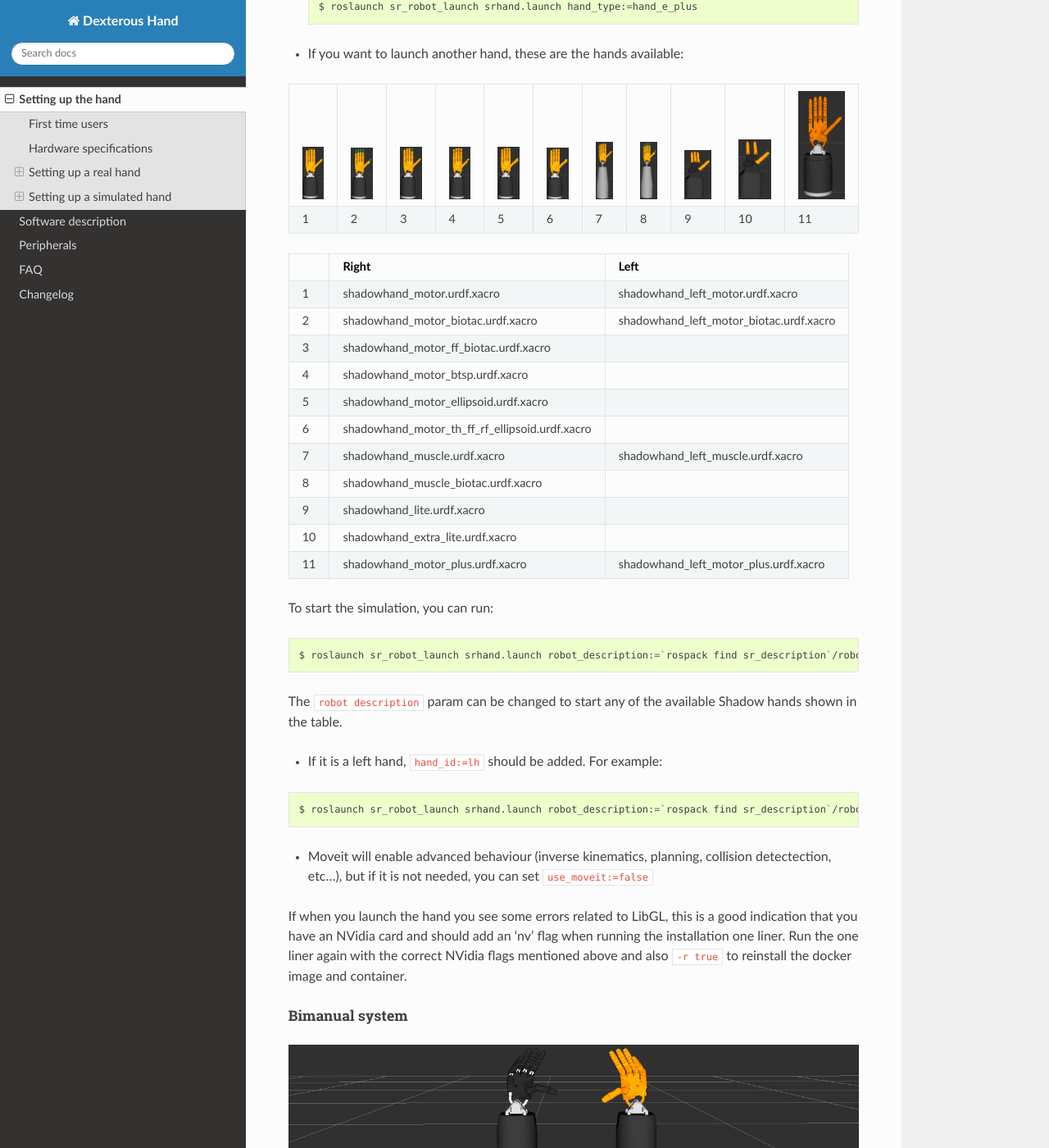
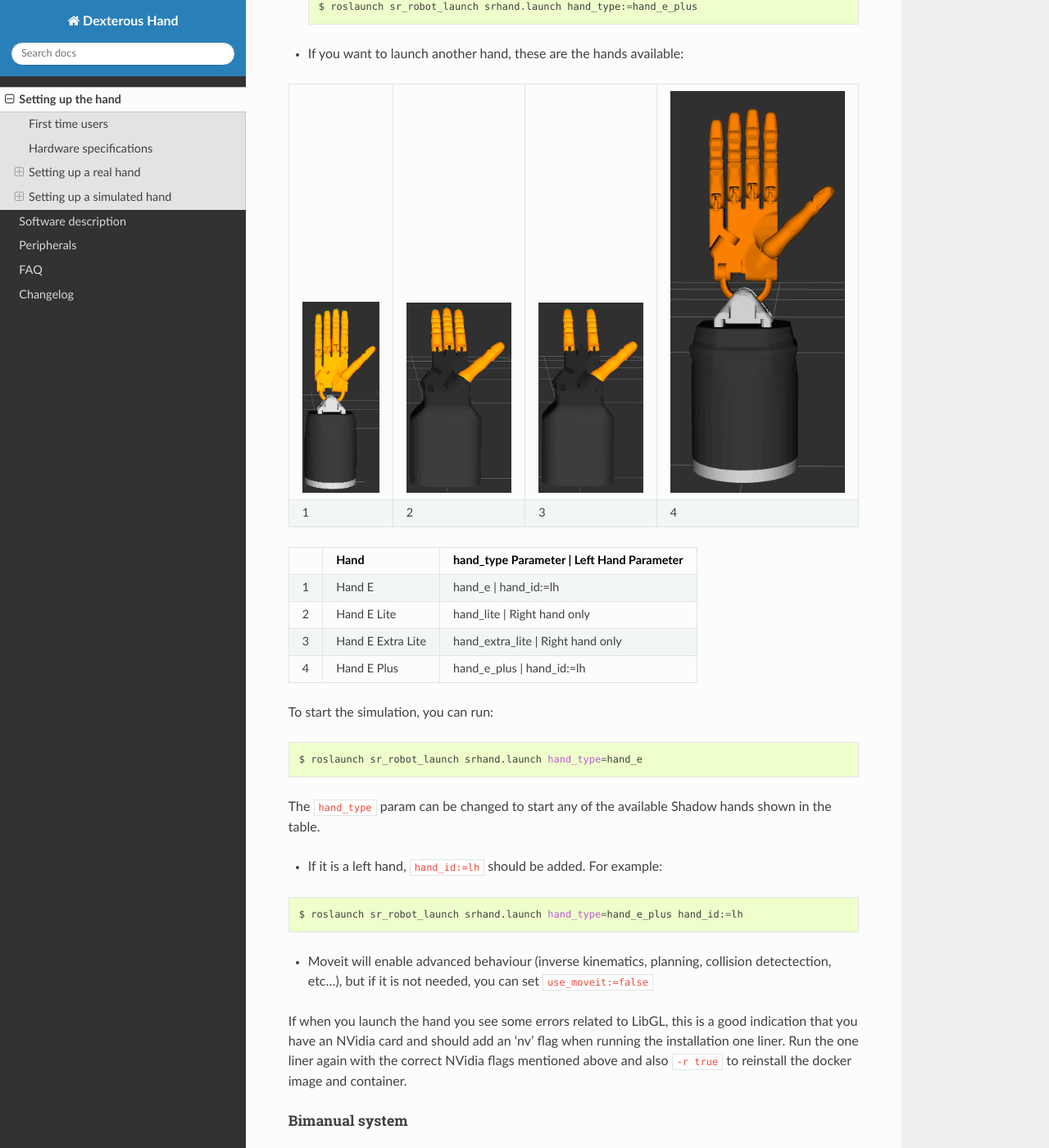
Before and after one commit to shadow-robot/sr_dexterous_hand_documentation, a Sphinx documentation site: the page built from docs/user_guide/1_setting_up_the_hand.md, in a window 1280 px wide and 1400 px high, scrolled down 10224 px. Shown: the whole window at 82% size. Built offline with Sphinx 7.4.7 and the Read the Docs theme 2.0.0, drawn with Linux system fonts in a browser that asks for light colours.

Commit message:
Update 1_setting_up_the_hand.md (#47)
* Update 1_setting_up_the_hand.md

* Update 1_setting_up_the_hand.md

````diff
--- a/docs/user_guide/1_setting_up_the_hand.md
+++ b/docs/user_guide/1_setting_up_the_hand.md
@@ -260,63 +260,42 @@ $ docker start dexterous_hand_real_hw
 * If you want to launch another hand, these are the hands available:
 
 ```eval_rst
-+------------+------------+------------+------------+------------+------------+------------+------------+------------+------------+-------------+
-| |image0|   | |image1|   | |image2|   | |image3|   | |image4|   | |image5|   | |image6|   | |image7|   | |image8|   | |image9|   | |image10|   |
-+============+============+============+============+============+============+============+============+============+============+=============+
-| 1          | 2          | 3          | 4          | 5          | 6          | 7          | 8          | 9          | 10         | 11          |
-+------------+------------+------------+------------+------------+------------+------------+------------+------------+------------+-------------+
++------------+------------+------------+------------+
+| |image0|   | |image1|   | |image2|   | |image3|   |
++============+============+============+============+
+| 1          | 2          | 3          | 4          |
++------------+------------+------------+------------+
 
-+------+-------------------------------------------------------+----------------------------------------------+
-|      | Right                                                 | Left                                         |
-+======+=======================================================+==============================================+
-| 1    | shadowhand\_motor.urdf.xacro                          | shadowhand\_left\_motor.urdf.xacro           |
-+------+-------------------------------------------------------+----------------------------------------------+
-| 2    | shadowhand\_motor\_biotac.urdf.xacro                  | shadowhand\_left\_motor\_biotac.urdf.xacro   |
-+------+-------------------------------------------------------+----------------------------------------------+
-| 3    | shadowhand\_motor\_ff\_biotac.urdf.xacro              |                                              |
-+------+-------------------------------------------------------+----------------------------------------------+
-| 4    | shadowhand\_motor\_btsp.urdf.xacro                    |                                              |
-+------+-------------------------------------------------------+----------------------------------------------+
-| 5    | shadowhand\_motor\_ellipsoid.urdf.xacro               |                                              |
-+------+-------------------------------------------------------+----------------------------------------------+
-| 6    | shadowhand\_motor\_th\_ff\_rf\_ellipsoid.urdf.xacro   |                                              |
-+------+-------------------------------------------------------+----------------------------------------------+
-| 7    | shadowhand\_muscle.urdf.xacro                         | shadowhand\_left\_muscle.urdf.xacro          |
-+------+-------------------------------------------------------+----------------------------------------------+
-| 8    | shadowhand\_muscle\_biotac.urdf.xacro                 |                                              |
-+------+-------------------------------------------------------+----------------------------------------------+
-| 9    | shadowhand\_lite.urdf.xacro                           |                                              |
-+------+-------------------------------------------------------+----------------------------------------------+
-| 10   | shadowhand\_extra\_lite.urdf.xacro                    |                                              |
-+------+-------------------------------------------------------+----------------------------------------------+
-| 11   | shadowhand\_motor\_plus.urdf.xacro                    | shadowhand\_left\_motor\_plus.urdf.xacro     |
-+------+-------------------------------------------------------+----------------------------------------------+
++------+-------------------------+-----------------------------------------------+
+|      | Hand                    | hand_type Parameter   | Left Hand Parameter   |
++======+=========================+===============================================+
+| 1    | Hand E                  | hand_e                | hand_id:=lh           |
++------+-------------------------+-----------------------------------------------+
+| 2    | Hand E Lite             | hand_lite             | Right hand only       |
++------+-------------------------+-----------------------------------------------+
+| 3    | Hand E Extra Lite       | hand_extra_lite       | Right hand only       |
++------+-------------------------+-----------------------------------------------+
+| 4    | Hand E Plus             | hand_e_plus           | hand_id:=lh           |
++------+-------------------------+-----------------------------------------------+
 
 .. |image0| image:: ../img/shadowhand_motor.png
-.. |image1| image:: ../img/shadowhand_motor_biotac.png
-.. |image2| image:: ../img/shadowhand_motor_ff_biotac.png
-.. |image3| image:: ../img/shadowhand_motor_btsp.png
-.. |image4| image:: ../img/shadowhand_motor_ellipsoid.png
-.. |image5| image:: ../img/shadowhand_motor_th_ff_rf_ellipsoid.png
-.. |image6| image:: ../img/shadowhand_muscle.png
-.. |image7| image:: ../img/shadowhand_muscle_biotac.png
-.. |image8| image:: ../img/shadowhand_lite.png
-.. |image9| image:: ../img/shadowhand_extra_lite.png
-.. |image10| image:: ../img/shadowhand_motor_plus.png
+.. |image1| image:: ../img/shadowhand_lite.png
+.. |image2| image:: ../img/shadowhand_extra_lite.png
+.. |image3| image:: ../img/shadowhand_motor_plus.png
 
 ```
 
 To start the simulation, you can run:
 
 ```bash
-$ roslaunch sr_robot_launch srhand.launch robot_description:=`rospack find sr_description`/robots/shadowhand_motor.urdf.xacro
+$ roslaunch sr_robot_launch srhand.launch hand_type=hand_e
 ```
 
-The ``robot description`` param can be changed to start any of the available Shadow hands shown in the table.
+The ``hand_type`` param can be changed to start any of the available Shadow hands shown in the table.
 * If it is a left hand, ``hand_id:=lh`` should be added. For example:
 
 ```bash
-$ roslaunch sr_robot_launch srhand.launch robot_description:=`rospack find sr_description`/robots/shadowhand_left_motor.urdf.xacro hand_id:=lh
+$ roslaunch sr_robot_launch srhand.launch hand_type=hand_e_plus hand_id:=lh
 ```
 
 * Moveit will enable advanced behaviour (inverse kinematics, planning, collision detectection, etc...), but if it is not needed, you can set ``use_moveit:=false``
````
